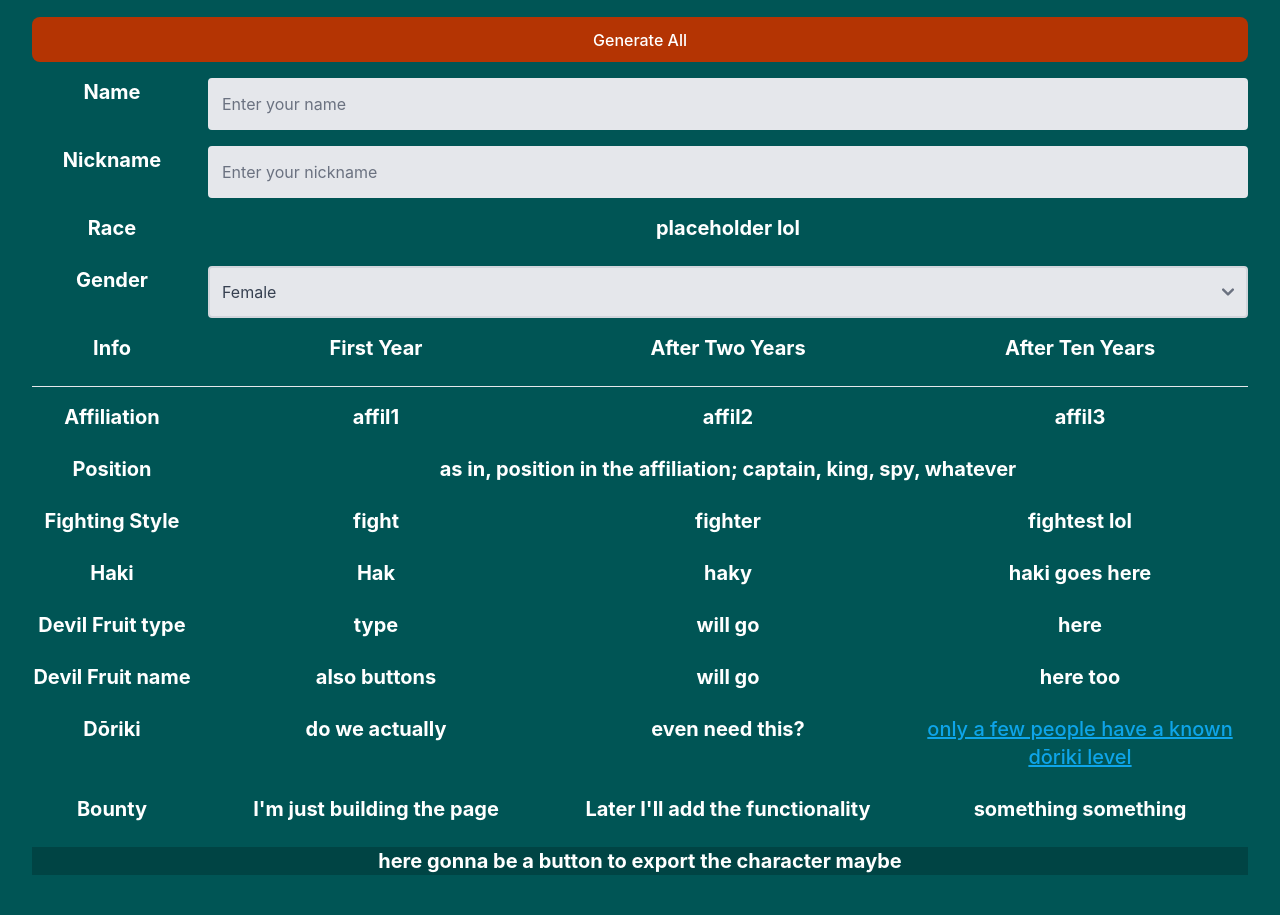
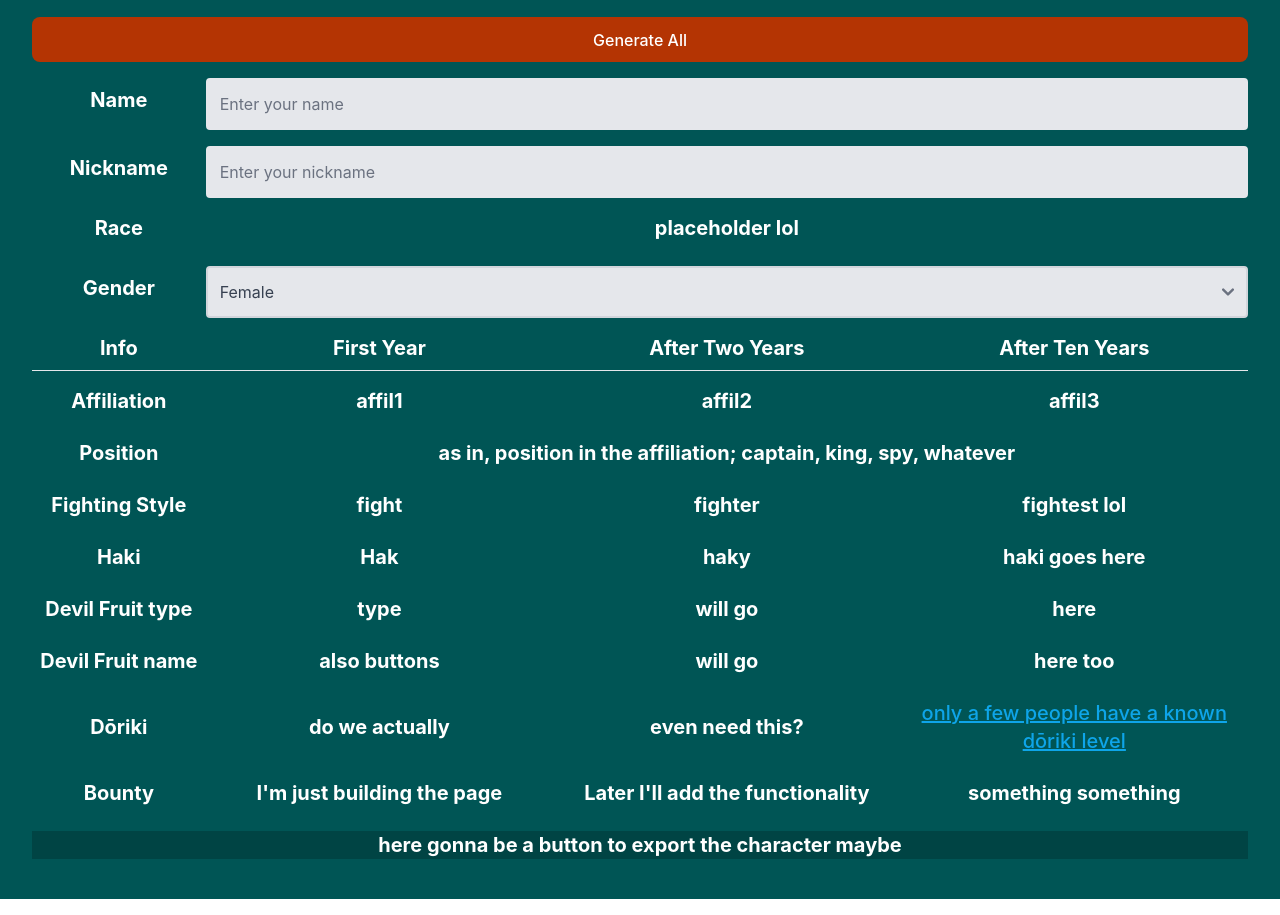
Before and after one commit to Marmlo/OPRCG, a website built with Vite: page index.html in a window 1280 px wide. Shown: the part 255-1170 px from the top of the page. Built offline with nearby package versions, Linux system fonts and the light colour scheme; files whose address does not match are found by name.

Commit message:
Centered the labels

```diff
--- a/index.html
+++ b/index.html
@@ -13,31 +13,38 @@
                 <img src="/logo.png" alt="Random character generator">
             </div>
             <div id="content" class="flex-col space-y-5">
-                <div id="info" class="grid grid-cols-7 gap-4">
+                <div id="info" class="grid grid-cols-7 gap-4 items-center">
                     <div id="gen-all-button" class="col-span-7"></div>
-                    <!-- Separator -->
-                    <div id="name-text" class="text-white font-bold text-xl mb-2 inline-block align-middle">
+                    <!-- Separator  hover:bg-[#033]-->
+                    <div class="grid grid-cols-7 col-span-7 items-center">
+                        <div id="name-text" class="text-white font-bold text-xl mb-2">
                             Name
                         </div>
                         <input type="text" id="name" placeholder="Enter your name"
                             class="col-span-6 border-2 border-gray-200 rounded py-3 bg-gray-200 text-gray-700 hover:border-3 hover:border-orange-700 focus:border-3 focus:border-orange-400 focus:outline-none appearance-none focus:bg-white"
                         >
+                    </div>
                     <!-- Separator -->
-                    <div id="nickname-text" class="text-white font-bold text-xl mb-2 inline-block align-middle">
+                    <div class="grid grid-cols-7 col-span-7 items-center">
+                        <div id="nickname-text" class="text-white font-bold text-xl mb-2">
                             Nickname
                         </div>
                         <input type="text" id="nickname" placeholder="Enter your nickname"
                             class="col-span-6 border-2 border-gray-200 rounded py-3 bg-gray-200 text-gray-700 hover:border-3 hover:border-orange-700 focus:border-3 focus:border-orange-400 focus:outline-none appearance-none focus:bg-white"
                         >
+                    </div>
                     <!-- Separator -->
-                    <div id="race-text" class="text-white font-bold text-xl mb-2 inline-block align-middle">
+                    <div class="grid grid-cols-7 col-span-7 items-center">
+                        <div id="race-text" class="text-white font-bold text-xl mb-2">
                             Race
                         </div>
-                    <div id="race" class="col-span-6 text-white font-bold text-xl mb-2 inline-block align-middle">
+                        <div id="race" class="col-span-6 text-white font-bold text-xl mb-2">
                             placeholder lol
                         </div>
+                    </div>
                     <!-- Separator -->
-                    <div id="gender-text" class="text-white font-bold text-xl mb-2 inline-block align-middle">
+                    <div class="grid grid-cols-7 col-span-7 items-center">
+                        <div id="gender-text" class="text-white font-bold text-xl mb-2">
                             Gender
                         </div>
                         <select id="countries" class="col-span-6 border-2 border-gray-300 rounded py-3 bg-gray-200 text-gray-700 hover:border-3 hover:border-orange-700 focus:border-3 focus:border-orange-400 focus:outline-none appearance-none focus:bg-white">
@@ -46,123 +53,144 @@
                             <option value="NB">Non-binary</option>
                             <option value="CU">Custom (This will give a text box when finished!)</option>
                         </select>
+                    </div>
                     <!-- Separator -->
-                    <div class="text-white font-bold text-xl mb-2 inline-block align-middle">
+                    <div class="grid grid-cols-7 col-span-7 items-center">
+                        <div class="text-white font-bold text-xl mb-2">
                             Info
                         </div>
-                    <div class="col-span-2 text-white font-bold text-xl mb-2 inline-block align-middle">
+                        <div class="col-span-2 text-white font-bold text-xl mb-2">
                             First Year
                         </div>
-                    <div class="col-span-2 text-white font-bold text-xl mb-2 inline-block align-middle">
+                        <div class="col-span-2 text-white font-bold text-xl mb-2">
                             After Two Years
                         </div>
-                    <div class="col-span-2 text-white font-bold text-xl mb-2 inline-block align-middle">
+                        <div class="col-span-2 text-white font-bold text-xl mb-2">
                             After Ten Years
                         </div>
                         <hr class="col-span-7"/><!-- will have to put something better than a hrule -->
+                    </div>
                     <!-- Separator -->
-                    <div id="affiliation-text" class="text-white font-bold text-xl mb-2 inline-block align-middle">
+                    <div class="grid grid-cols-7 col-span-7 items-center">
+                        <div id="affiliation-text" class="text-white font-bold text-xl mb-2">
                             Affiliation
                         </div>
-                    <div id="affiliation1" class="col-span-2 text-white font-bold text-xl mb-2 inline-block align-middle">
+                        <div id="affiliation1" class="col-span-2 text-white font-bold text-xl mb-2">
                             affil1
                         </div>
-                    <div id="affiliation2" class="col-span-2 text-white font-bold text-xl mb-2 inline-block align-middle">
+                        <div id="affiliation2" class="col-span-2 text-white font-bold text-xl mb-2">
                             affil2
                         </div>
-                    <div id="affiliation3" class="col-span-2 text-white font-bold text-xl mb-2 inline-block align-middle">
+                        <div id="affiliation3" class="col-span-2 text-white font-bold text-xl mb-2">
                             affil3
                         </div>
+                    </div>
                     <!-- Separator -->
-                    <div id="position-text" class="text-white font-bold text-xl mb-2 inline-block align-middle">
+                    <div class="grid grid-cols-7 col-span-7 items-center">
+                        <div id="position-text" class="text-white font-bold text-xl mb-2">
                             Position
                         </div>
-                    <div id="position" class="col-span-6 text-white font-bold text-xl mb-2 inline-block align-middle">
+                        <div id="position" class="col-span-6 text-white font-bold text-xl mb-2">
                             as in, position in the affiliation; captain, king, spy, whatever
                         </div>
+                    </div>
                     <!-- Separator -->
-                    <div id="fighting-text" class="text-white font-bold text-xl mb-2 inline-block align-middle">
+                    <div class="grid grid-cols-7 col-span-7 items-center">
+                        <div id="fighting-text" class="text-white font-bold text-xl mb-2">
                             Fighting Style
                         </div>
-                    <div id="fighting1" class="col-span-2 text-white font-bold text-xl mb-2 inline-block align-middle">
+                        <div id="fighting1" class="col-span-2 text-white font-bold text-xl mb-2">
                             fight
                         </div>
-                    <div id="fighting2" class="col-span-2 text-white font-bold text-xl mb-2 inline-block align-middle">
+                        <div id="fighting2" class="col-span-2 text-white font-bold text-xl mb-2">
                             fighter
                         </div>
-                    <div id="fighting3" class="col-span-2 text-white font-bold text-xl mb-2 inline-block align-middle">
+                        <div id="fighting3" class="col-span-2 text-white font-bold text-xl mb-2">
                             fightest lol
                         </div>
+                    </div>
                     <!-- Separator -->
-                    <div id="haki-text" class="text-white font-bold text-xl mb-2 inline-block align-middle">
+                    <div class="grid grid-cols-7 col-span-7 items-center">
+                        <div id="haki-text" class="text-white font-bold text-xl mb-2">
                             Haki
                         </div>
-                    <div id="haki1" class="col-span-2 text-white font-bold text-xl mb-2 inline-block align-middle">
+                        <div id="haki1" class="col-span-2 text-white font-bold text-xl mb-2">
                             Hak
                         </div>
-                    <div id="haki2" class="col-span-2 text-white font-bold text-xl mb-2 inline-block align-middle">
+                        <div id="haki2" class="col-span-2 text-white font-bold text-xl mb-2">
                             haky
                         </div>
-                    <div id="haki3" class="col-span-2 text-white font-bold text-xl mb-2 inline-block align-middle">
+                        <div id="haki3" class="col-span-2 text-white font-bold text-xl mb-2">
                             haki goes here
                         </div>
+                    </div>
                     <!-- Separator -->
-                    <div id="dftype-text" class="text-white font-bold text-xl mb-2 inline-block align-middle">
+                    <div class="grid grid-cols-7 col-span-7 items-center">
+                        <div id="dftype-text" class="text-white font-bold text-xl mb-2">
                             Devil Fruit type
                         </div>
-                    <div id="dftype1" class="col-span-2 text-white font-bold text-xl mb-2 inline-block align-middle">
+                        <div id="dftype1" class="col-span-2 text-white font-bold text-xl mb-2">
                             type
                         </div>
-                    <div id="dftype2" class="col-span-2 text-white font-bold text-xl mb-2 inline-block align-middle">
+                        <div id="dftype2" class="col-span-2 text-white font-bold text-xl mb-2">
                             will go
                         </div>
-                    <div id="dftype3" class="col-span-2 text-white font-bold text-xl mb-2 inline-block align-middle">
+                        <div id="dftype3" class="col-span-2 text-white font-bold text-xl mb-2">
                             here
                         </div>
+                    </div>
                     <!-- Separator -->
-                    <div id="df-text" class="text-white font-bold text-xl mb-2 inline-block align-middle">
+                    <div class="grid grid-cols-7 col-span-7 items-center">
+                        <div id="df-text" class="text-white font-bold text-xl mb-2">
                             Devil Fruit name
                         </div>
-                    <div id="df1" class="col-span-2 text-white font-bold text-xl mb-2 inline-block align-middle">
+                        <div id="df1" class="col-span-2 text-white font-bold text-xl mb-2">
                             also buttons
                         </div>
-                    <div id="df2" class="col-span-2 text-white font-bold text-xl mb-2 inline-block align-middle">
+                        <div id="df2" class="col-span-2 text-white font-bold text-xl mb-2">
                             will go
                         </div>
-                    <div id="df3" class="col-span-2 text-white font-bold text-xl mb-2 inline-block align-middle">
+                        <div id="df3" class="col-span-2 text-white font-bold text-xl mb-2">
                             here too
                         </div>
+                    </div>
                     <!-- Separator -->
-                    <div id="doriki-text" class="text-white font-bold text-xl mb-2 inline-block align-middle">
+                    <div class="grid grid-cols-7 col-span-7 items-center">
+                        <div id="doriki-text" class="text-white font-bold text-xl mb-2">
                             Dōriki
                         </div>
-                    <div id="doriki1" class="col-span-2 text-white font-bold text-xl mb-2 inline-block align-middle">
+                        <div id="doriki1" class="col-span-2 text-white font-bold text-xl mb-2">
                             do we actually
                         </div>
-                    <div id="doriki2" class="col-span-2 text-white font-bold text-xl mb-2 inline-block align-middle">
+                        <div id="doriki2" class="col-span-2 text-white font-bold text-xl mb-2">
                             even need this?
                         </div>
-                    <div id="doriki3" class="col-span-2 text-white font-bold text-xl mb-2 inline-block align-middle">
+                        <div id="doriki3" class="col-span-2 text-white font-bold text-xl mb-2">
                             <a href="https://onepiece.fandom.com/wiki/Doriki#Known_Doriki_Levels" class="text-sky-500 underline">
                                 only a few people have a known dōriki level
                             </a>
                         </div>
+                    </div>
                     <!-- Separator -->
-                    <div id="bounty-text" class="text-white font-bold text-xl mb-2 inline-block align-middle">
+                    <div class="grid grid-cols-7 col-span-7 items-center">
+                        <div id="bounty-text" class="text-white font-bold text-xl mb-2">
                             Bounty
                         </div>
-                    <div id="bounty1" class="col-span-2 text-white font-bold text-xl mb-2 inline-block align-middle">
+                        <div id="bounty1" class="col-span-2 text-white font-bold text-xl mb-2">
                             I'm just building the page
                         </div>
-                    <div id="bounty2" class="col-span-2 text-white font-bold text-xl mb-2 inline-block align-middle">
+                        <div id="bounty2" class="col-span-2 text-white font-bold text-xl mb-2">
                             Later I'll add the functionality
                         </div>
-                    <div id="bounty3" class="col-span-2 text-white font-bold text-xl mb-2 inline-block align-middle">
+                        <div id="bounty3" class="col-span-2 text-white font-bold text-xl mb-2">
                             something something
                         </div>
+                    </div>
                     <!-- Separator -->
-                    <div id="export-button" class="bg-[#044] col-span-7 text-white font-bold text-xl mb-2 inline-block align-middle">
+                    <div class="grid grid-cols-7 col-span-7 items-center">
+                        <div id="export-button" class="bg-[#044] col-span-7 text-white font-bold text-xl mb-2">
                             here gonna be a button to export the character maybe
+                        </div>
                     </div>
                 </div>
             </div>
```
Lines whose indentation alone changed are shown as unchanged.
